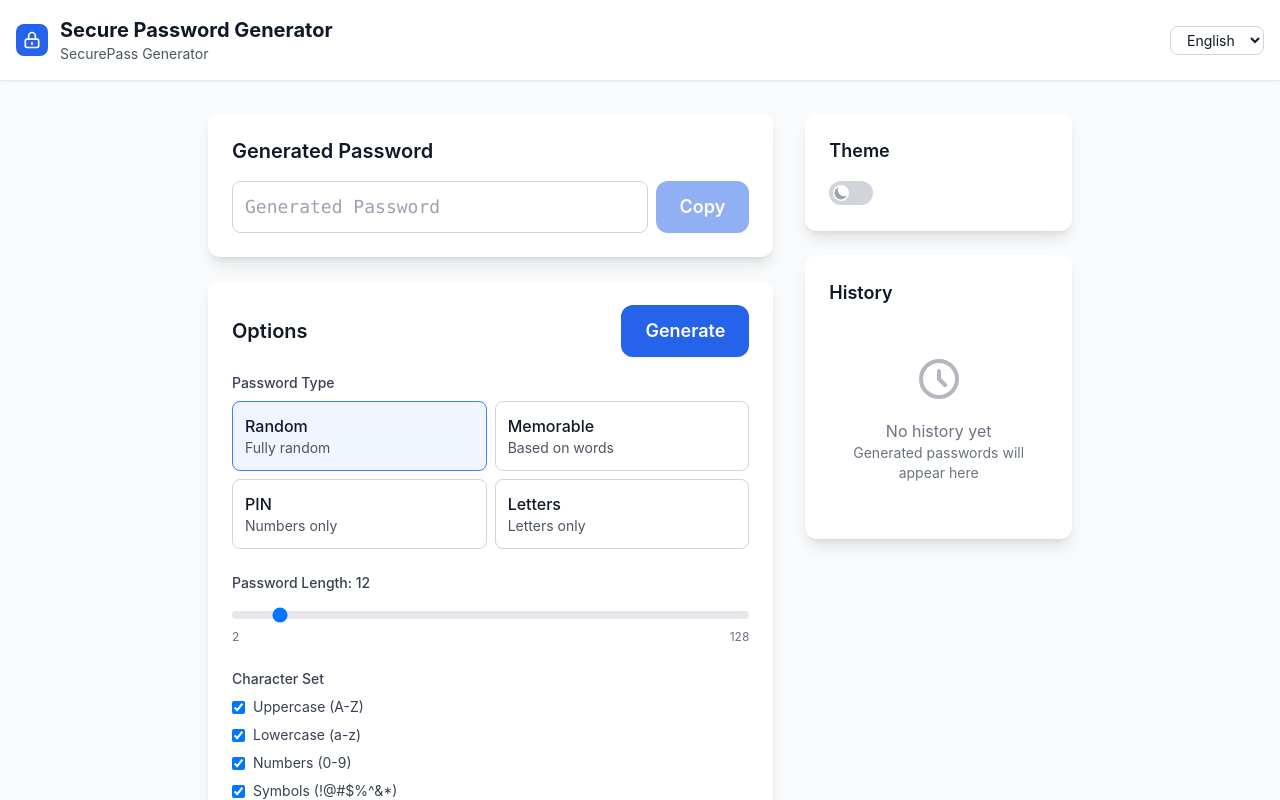
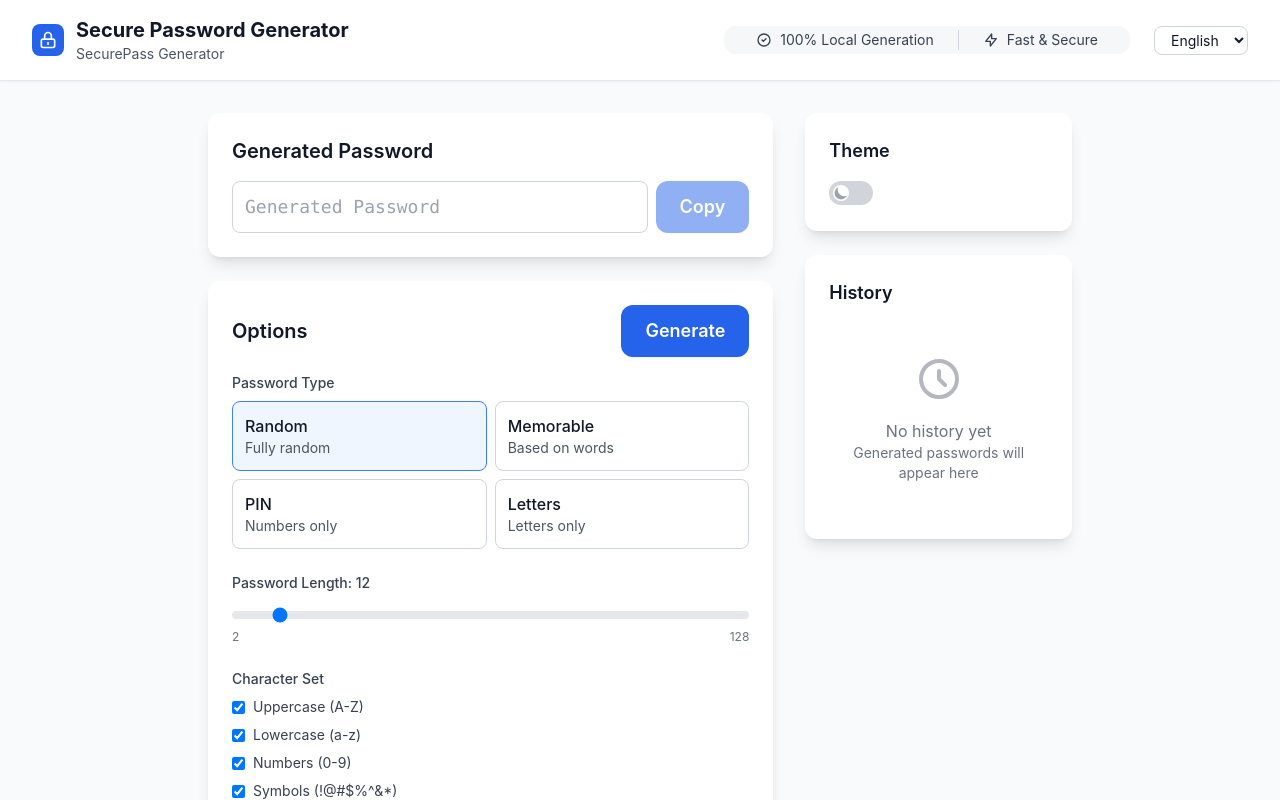
Before and after one commit to oliversu5251/passwd, a React (Vite) app: page / in a window 1280 px wide. Shown: the top 800 px of the page. Built offline with nearby package versions, Linux system fonts and the light colour scheme.

Commit message:
fix: the multi-language bar

```diff
--- a/src/App.tsx
+++ b/src/App.tsx
@@ -76,9 +76,26 @@ function App() {
   return (
     <div className="min-h-screen bg-gray-50 dark:bg-gray-900 transition-colors duration-200">
       <div className="border-b border-gray-200 dark:border-gray-700 bg-white dark:bg-gray-800 shadow-sm">
-        <div className="container mx-auto px-4 py-4 flex items-center justify-between">
+        <div className="container mx-auto px-8 py-4 flex items-center justify-between">
           <Header lang={lang} i18n={I18N} />
-          <div className="flex items-center gap-4">
+          <div className="flex items-center gap-6">
+            {/* Header右侧信息 */}
+            <div className="hidden md:flex items-center space-x-6 bg-gray-100/70 dark:bg-gray-600/60 rounded-xl px-8 py-1">
+              <div className="flex items-center space-x-2 text-sm text-gray-700 dark:text-gray-200">
+                <svg className="w-4 h-4" fill="none" stroke="currentColor" viewBox="0 0 24 24">
+                  <path strokeLinecap="round" strokeLinejoin="round" strokeWidth={2} d="M9 12l2 2 4-4m6 2a9 9 0 11-18 0 9 9 0 0118 0z" />
+                </svg>
+                <span>{I18N.header.local[lang]}</span>
+              </div>
+              <div className="h-5 w-px bg-gray-300 dark:bg-gray-500 mx-2" />
+              <div className="flex items-center space-x-2 text-sm text-gray-700 dark:text-gray-200">
+                <svg className="w-4 h-4" fill="none" stroke="currentColor" viewBox="0 0 24 24">
+                  <path strokeLinecap="round" strokeLinejoin="round" strokeWidth={2} d="M13 10V3L4 14h7v7l9-11h-7z" />
+                </svg>
+                <span>{I18N.header.safe[lang]}</span>
+              </div>
+            </div>
+            {/* 语言切换 */}
             <LanguageSelect lang={lang} onChange={handleLangChange} />
           </div>
         </div>
@@ -105,7 +122,7 @@ function App() {
       </main>
       <footer className="mt-16 py-8 border-t border-gray-200 dark:border-gray-700">
         <div className="container mx-auto px-4 text-center text-gray-600 dark:text-gray-400">
-          <p>{I18N.footer.tip[lang]}</p>
+          <p>&copy; 2025 SecurePass Generator. {I18N.footer.tip[lang]}</p>
         </div>
       </footer>
     </div>
--- a/src/i18n.ts
+++ b/src/i18n.ts
@@ -320,4 +320,18 @@ export const I18N = {
       ko: '모든 비밀번호는 로컬에서 생성되어 개인정보가 안전합니다.',
     },
   },
+  header: {
+    local: {
+      zh: '100% 本地生成',
+      en: '100% Local Generation',
+      ja: '100% ローカル生成',
+      ko: '100% 로컬 생성',
+    },
+    safe: {
+      zh: '快速安全',
+      en: 'Fast & Secure',
+      ja: '高速・安全',
+      ko: '빠르고 안전함',
+    }
+  },
 }
```
Also changed, not shown: 7 other files (tests, documents, lock files or other folders).
